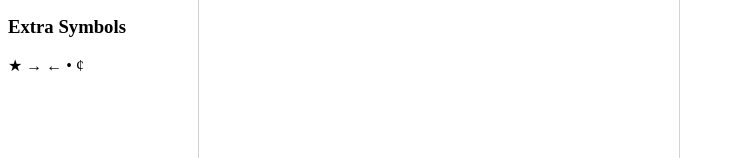
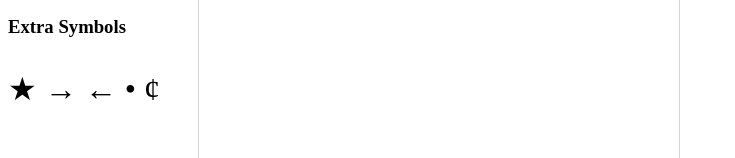
Before and after one commit to SpruceMist/asign, a plain HTML site: page index.html in a window 1280 px wide. Shown: the part 341-499 px from the top of the page, without its empty margins (0-735 px from the left). Drawn offline with Linux system fonts and the light colour scheme.

Commit message:
increased symbol font size

```diff
--- a/index.html
+++ b/index.html
@@ -114,7 +114,7 @@ div.mainform {
                     <br>
                     <button type="button" onclick="javascript:writeLetters()">Submit</button>
                     <h3>Extra Symbols</h3>
-                    <p>&#x2605; &#x2192; &#x2190; &#x2022; &#x00A2;</p>
+                    <p style="font-size:200%;">&#x2605; &#x2192; &#x2190; &#x2022; &#x00A2;</p>
                 </div>
 
                 <div class="maincanvas">
```
